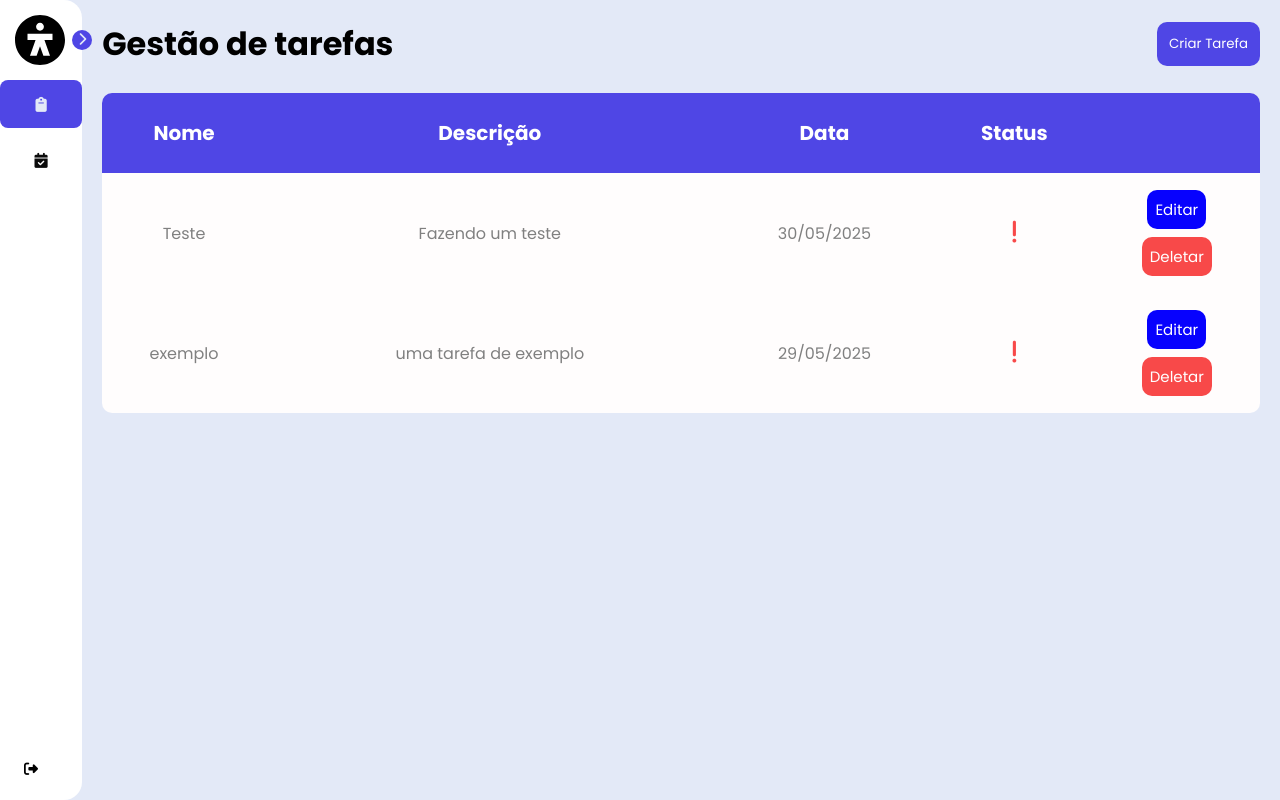
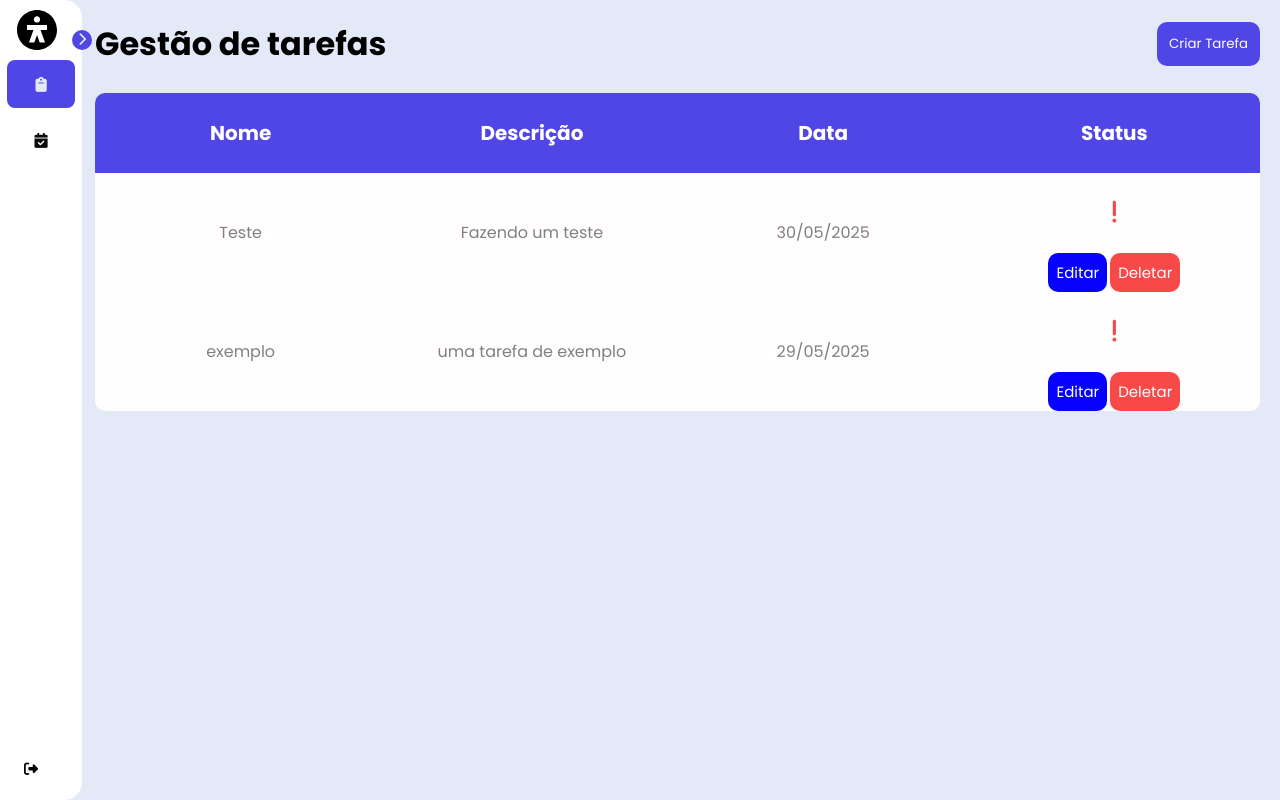
Before and after one commit to Victor-Gabriel-marinho/Organizador_de_Tarefas, a Flask app: page / in a window 1280 px wide. Run offline with Flask 3, Linux system fonts and the light colour scheme; the visitor is signed in with stand-in values (Sample User, id 1); some libraries are stand-ins or nearby versions.

Commit message:
terminando responsividade do site

```diff
--- a/static/css/login.css
+++ b/static/css/login.css
@@ -16,8 +16,9 @@ body{
 }
 
 .form_interface {
-    width: 30%;
-    height: 50vh;
+    min-width:37%;
+    width: 40vh;
+    height: 50%;
     display: flex;
     align-items: center;
     justify-content: center;
--- a/static/css/main.css
+++ b/static/css/main.css
@@ -1,6 +1,15 @@
+body{
+    width: 100vw;
+    height: 100vh;
+}
 main{
     padding: 20px;
     width: 100vw;
+    position: fixed;
+    z-index: 1;
+    padding-left: 95px;
+    display: flex;
+    flex-direction: column;
 }
 
 section{
@@ -15,7 +24,7 @@ section{
     justify-content:space-between;
 }
 
-.open_modal{
+.criar{
     background-color: #4f46e5;
     color: #ffffff;
     padding: 12px;
@@ -56,6 +65,8 @@ section{
 }
 
 .tabela{
+    display: flex;
+    flex-direction: column;
     width: 100%;
     height: 100%;
     background-color: rgb(255, 253, 253);
@@ -64,37 +75,70 @@ section{
 }
 
 .titulo{
+    display: flex;
+    flex-direction: row;
     color: #fff;
     font-size: 20px;
     height: 10vh;
+    background: #4f46e5;
+    border-radius: 10px 10px 0px 0px;
+    width: 100%;
+}
 
+.body_table{
+    width: 100%;
+    height: 100%;
+    display: flex;
+    flex-direction: column;
+}
+
+.body_table2{
+    gap: 5vh;
+    width: 100%;
+    height: 100%;
+    display: flex;
+    flex-direction: column;
+}
+
+.line_buttons{
+    width: 100%;
+    height: 10vh;
 }
 
 .linha{
+    display: flex;
+    align-items: center;
+    justify-content: space-around;
     text-align: center;
-    height: 15vh;
+    width: 100%;
+    height: 70%;
     color: #808080;
     font-family:'Franklin Gothic Medium', 'Arial Narrow', Arial, sans-serif;
 }
 
-.b1{
-    border-radius: 10px 0px 0px 0px;
-}
-
-.b4{
-    border-radius: 0px 10px 0px 0px;
+.bc{
+    display: flex;
+    align-items: center;
+    justify-content: center;
+    width: 20%;
+    height: 100%;
 }
 
 .c1{
     border-radius: 0px 0px 0px 10px;
 }
 
-.c5{
-    border-radius: 0px 0px 10px 0px;
+.c4{
+    display: flex;
+    flex-direction: column;
 }
 
 .backtab{
-    background: #4f46e5 ;
+    width: 100%;
+    display: flex;
+    flex-direction: column;
+    align-items: center;
+    justify-content: center;
 }
 
 .exclamacao{
@@ -114,9 +158,10 @@ section{
     display: flex;
     align-items: center;
     justify-content: space-evenly;
-    flex-direction:column;
-    height: 100px;
-    width: 100%;
+    flex-direction:row;
+    gap: 3px;
+    min-width: 10px;
+    min-height: 15px;
  }
 
  .editar_btn{
--- a/static/css/side_bar.css
+++ b/static/css/side_bar.css
@@ -9,20 +9,24 @@
 
 body{
     display: flex;
-    min-height: 100vh;
+    width: 100vw;
+    height: 100vh;
     background-color: #e3e9f7;
 }
 
+
 #sidebar{
     display: flex;
+    z-index: 2;
     flex-direction: column;
     justify-content: space-between;
+    align-items: center;
     background-color:#fff;
     height: 100vh;
     border-radius: 0px 18px 18px 0px;
+    transition: all .5s;
     position: relative;
-    transition: all .5s;
-    min-width: 82px;
+    min-width: 70px;
 }
 
 #sidebar_content{
@@ -33,14 +37,13 @@ body{
     display: flex;
     align-items: center;
     gap: 8px;
-    margin-bottom: 24px ;
     border-radius: 20px;
-    margin: 15px;
+    margin: 10px;
 }
 
 #user_avatar{
-    width: 50px;
-    height: 50px;
+    width: 40px;
+    height: 40px;
     object-fit: cover;
 }
 
--- a/templates/index.html
+++ b/templates/index.html
@@ -80,7 +80,7 @@
   <main>
     <div class="header">
       <h1>Gestão de tarefas</h1>
-      <button class="open_modal" data-modal="modal-1">
+      <button class="criar open_modal" data-modal="modal-1">
         Criar Tarefa
       </button>
 
--- a/templates/tabela.html
+++ b/templates/tabela.html
@@ -12,33 +12,30 @@
 <body>
   <section>
     <table class="tabela">
-      <thead>
+      <thead class="head_table">
         <tr class="titulo">
-          <th class="b1 backtab">Nome</th>
+          <th class="backtab">Nome</th>
           <th class="backtab">Descrição</th>
           <th class="backtab">Data</th>
           <th class="backtab">Status</th>
-          <th class="b4 backtab"></th>
         </tr>
       </thead>
-      <tbody>
+      <tbody class="body_table">
         {% for tarefa in tarefas %}
           <tr class="linha">
             <td class="c1 bc">{{ tarefa.nome }}</td>
             <td class="bc">{{ tarefa.descrição }}</td>
             <td class="bc date" data-variavel="{{ tarefa.data }}"></td>
-          <td class="bc">
+            <td class="bc c4 ">
               <a href="/comp_tar/{{ tarefa.id }}">
                 <button class="status_btn">
                   <i class="fa-solid fa-exclamation exclamacao"></i>
                 </button>
               </a>
-          <td class="c5 bc">
               <div class="butons">
                 <button class="editar_btn open_modal" data-modal="modal-2">
                   Editar
                 </button>
-
                 <dialog id="modal-2">
                   <form action="editar/{{ tarefa.id }}" method="post">
                     <div class="modal_header">
@@ -49,7 +46,6 @@
                         <i class="fa-solid fa-xmark"></i>
                       </button>
                     </div>
-
                     <div class="modal_body">
                       <div class="input_group">
                         <label>Nome</label>
@@ -70,13 +66,13 @@
                     </div>
                   </form>
                 </dialog>
-
                 <a href="/deletar/{{ tarefa.id }}">
                   <button class="delete_btn">
                     Deletar
                   </button>
                 </a>
               </div>
+            </td>
           </tr>
         {% endfor %}
       </tbody>
--- a/templates/tabela_completa.html
+++ b/templates/tabela_completa.html
@@ -21,7 +21,7 @@
               <th class="b4 backtab">Status</th>
             </tr>
           </thead>
-          <tbody>
+          <tbody class="body_table2">
             {% for tarefa in tarefas %}
             <tr class="linha">
               <td class="c1 bc">{{ tarefa.nome }}</td>
```
Also changed, not shown: other parts of static/css/main.css (+45 -1 lines), static/css/cadastro.css (+4 -3 lines), instance/database.db. Lines whose indentation alone changed are shown as unchanged.
